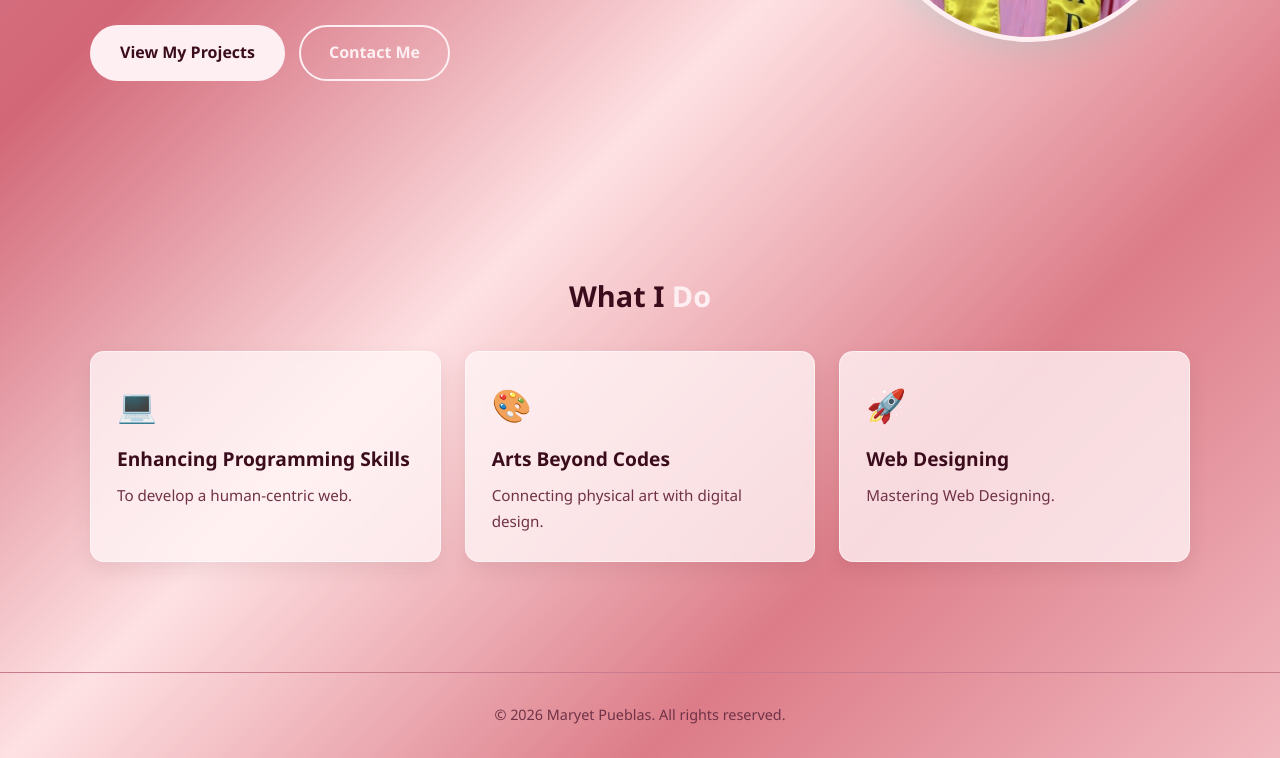
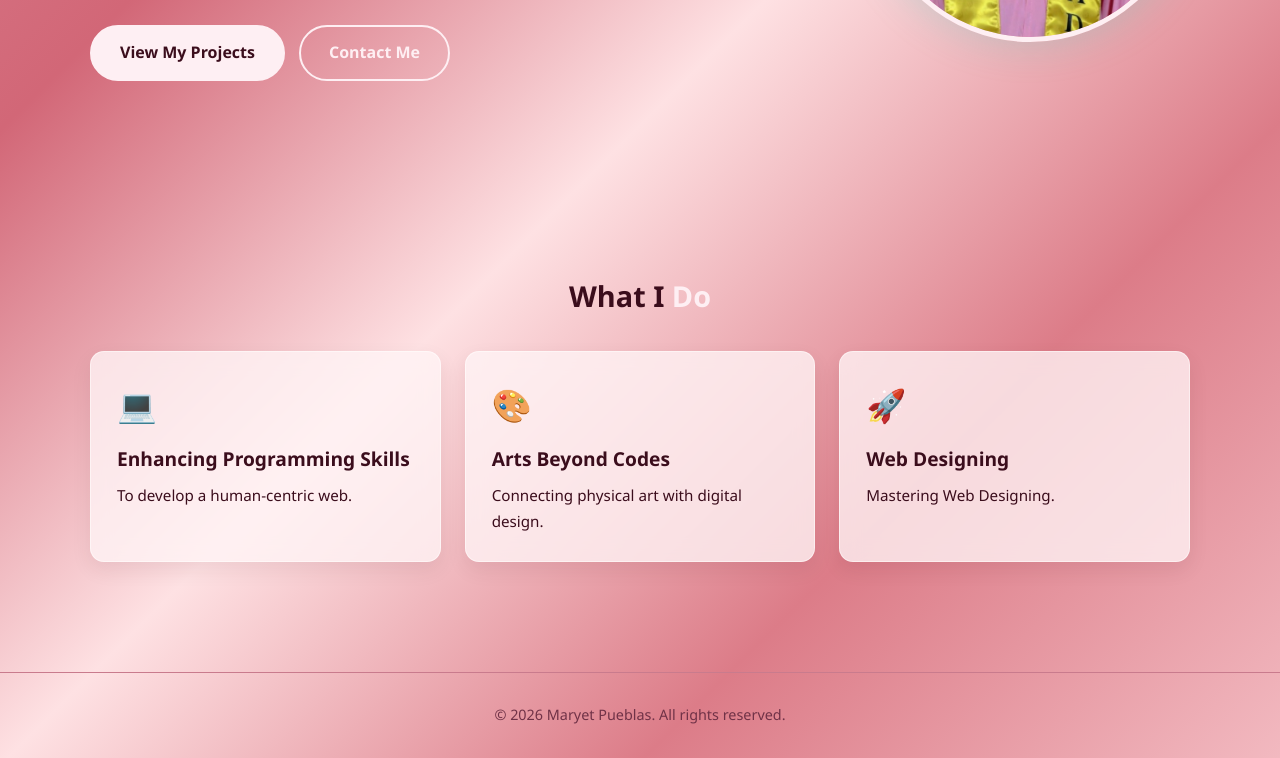
Before and after one commit to maryetyusalina13-lang/portfolio.itc, a plain HTML site: page index.html in a window 1280 px wide. Shown: the part 506-1264 px from the top of the page. Drawn offline with Linux system fonts and the light colour scheme.

Commit message:
Change card paragraph text color

```diff
--- a/style.css
+++ b/style.css
@@ -308,7 +308,7 @@ a {
 }
 
 .card p {
-  color: var(--text-muted);
+  color: #3b0d1c;
   font-size: 0.95rem;
 }
 
```
